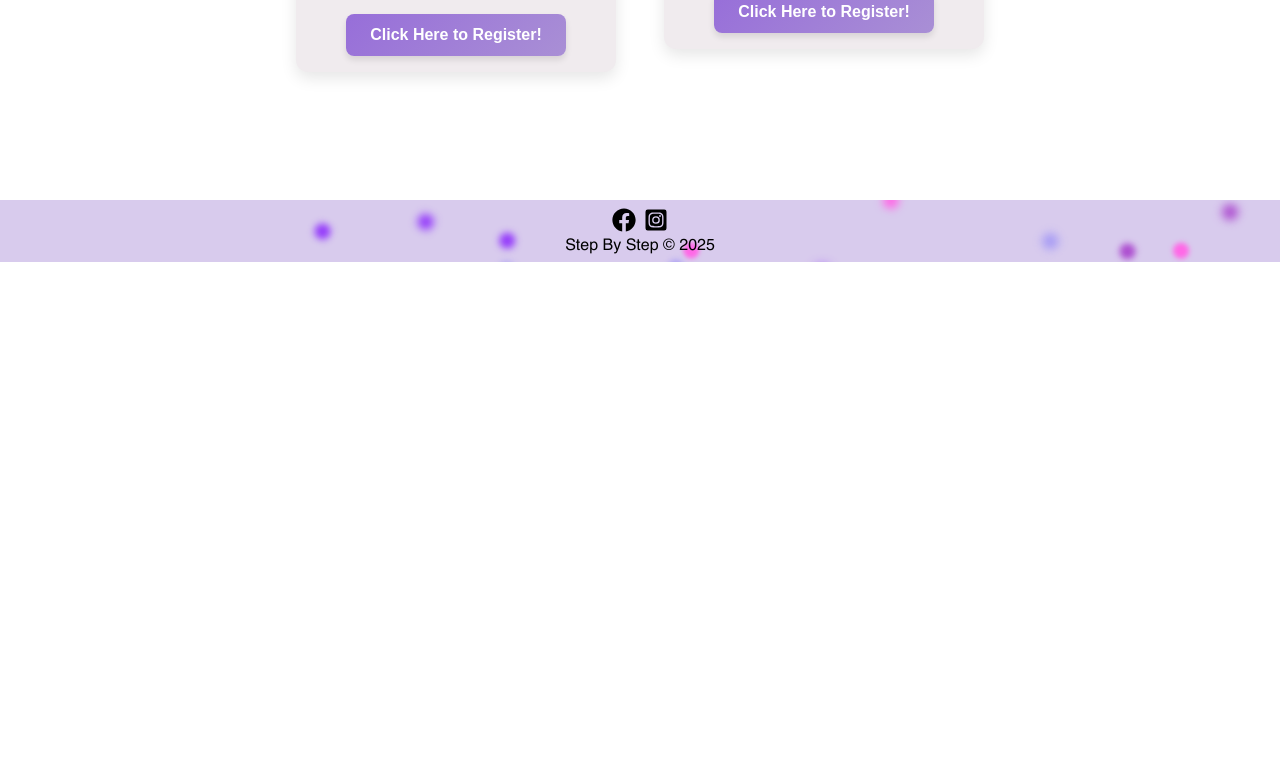
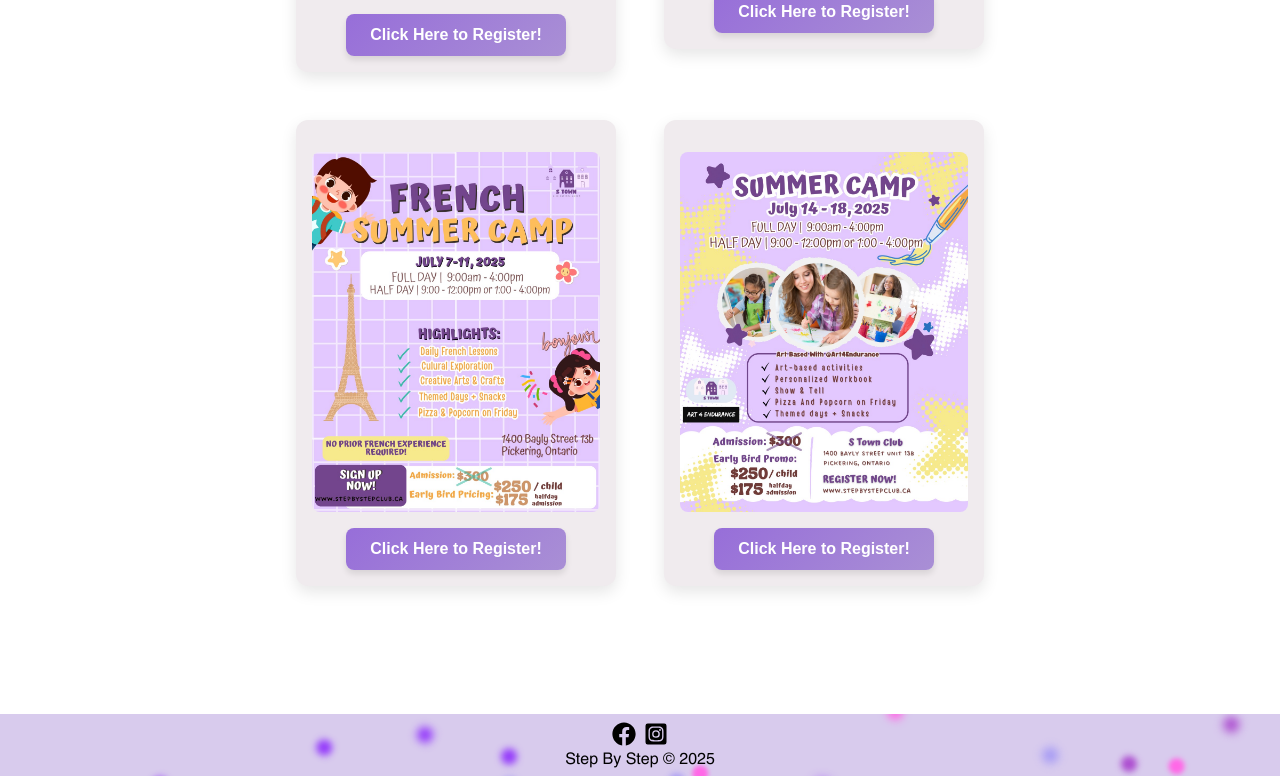
Before and after one commit to ralphdaryn/stepbystepstars, a React (Create React App) app in the folder client/: page /specialevents in a window 1280 px wide. Shown: the part 1150-1926 px from the top of the page. Before the commit the page ends 1412 px from the top, so only its background shows below. Built offline with nearby package versions, Linux system fonts and the light colour scheme.

Commit message:
upload special events image and link

```diff
--- a/client/src/components/SpecialEvents/SpecialEvents.js
+++ b/client/src/components/SpecialEvents/SpecialEvents.js
@@ -4,6 +4,8 @@ import BackButton from "../BackButton/BackButton";
 import specialEvents2 from "../../assets/images/easter_egg.jpeg";
 import specialEvents3 from "../../assets/images/latin.jpeg";
 import specialEvents4 from "../../assets/images/stroller-fitness.jpeg";
+import specialEvents5 from "../../assets/images/french_camp.jpeg";
+import specialEvents6 from "../../assets/images/summer_camp.jpeg";
 
 const SpecialEvents = () => {
   const [selectedMedia, setSelectedMedia] = useState(null);
@@ -35,6 +37,20 @@ const SpecialEvents = () => {
   const linkToBuyTickets4 = () => {
     window.open(
       "https://www.wellnessliving.com/rs/event/step_by_step_club?k_class=794026&k_class_tab=66299",
+      "_blank"
+    );
+  };
+
+  const linkToBuyTickets5 = () => {
+    window.open(
+      "https://www.wellnessliving.com/rs/book-process.html?id_book_process_back=8&id_class_tab=2&id_place=1&k_class_tab=66373&uid=56221530&dt_date=2025-07-07+13%3A00%3A00&k_class_period=15060258&k_business=651877&id_mode=1",
+      "_blank"
+    );
+  };
+
+  const linkToBuyTickets6 = () => {
+    window.open(
+      "  https://www.wellnessliving.com/rs/book-process.html?id_book_process_back=8&id_class_tab=2&id_place=1&k_class_tab=66373&uid=56221530&dt_date=2025-07-14+13%3A00%3A00&k_class_period=15060281&k_business=651877&id_mode=1",
       "_blank"
     );
   };
@@ -115,6 +131,35 @@ const SpecialEvents = () => {
             Click Here to Register!
           </button>
         </div>
+
+        <div className="special-events__image-container">
+          <img
+            src={specialEvents5}
+            alt="Special Event"
+            className="special-events__image"
+            onClick={() => openMedia(specialEvents5)}
+          />
+          <button
+            className="special-events__button"
+            onClick={linkToBuyTickets5}
+          >
+            Click Here to Register!
+          </button>
+        </div>
+        <div className="special-events__image-container">
+          <img
+            src={specialEvents6}
+            alt="Special Event"
+            className="special-events__image"
+            onClick={() => openMedia(specialEvents6)}
+          />
+          <button
+            className="special-events__button"
+            onClick={linkToBuyTickets6}
+          >
+            Click Here to Register!
+          </button>
+        </div>
       </div>
 
       {selectedMedia && (
```
Also changed, not shown: client/src/assets/images/french_camp.jpeg (added), client/src/assets/images/summer_camp.jpeg (added).
